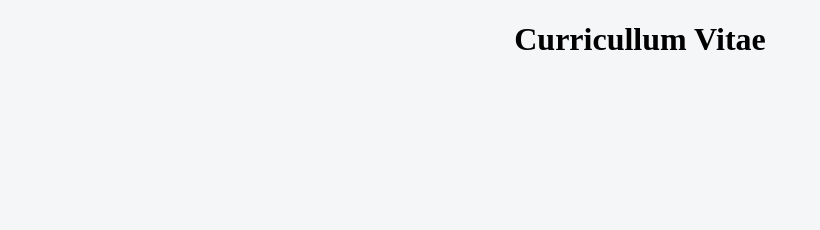
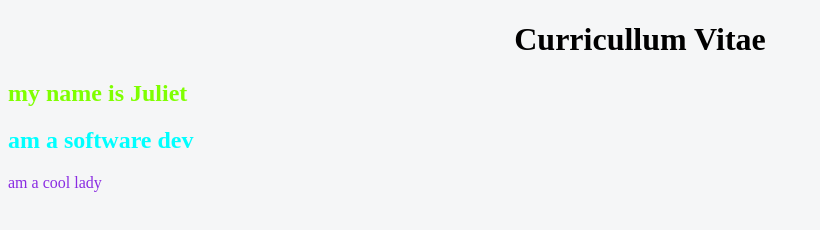
Before and after one commit to misspelz/maxify_cv, a plain HTML site: page index.html in a window 1280 px wide. Shown: the whole page, without its empty margins (0-820 px from the left). Drawn offline with Linux system fonts and the light colour scheme.

Commit message:
explained class and id

```diff
--- a/index.css
+++ b/index.css
@@ -11,3 +11,14 @@ body{
 h1{
   text-align: center;
 }
+h2{
+  color: aqua;
+}
+
+.juliet{
+  color: chartreuse;
+}
+
+#pelz{
+  color: blueviolet;
+}
--- a/index.html
+++ b/index.html
@@ -18,5 +18,8 @@
     <!-- <h1 style="color: blue; background-color: aqua;">Curricullum Vitae</h1> -->
 
     <h1>Curricullum Vitae</h1>
+    <h2 class="juliet">my name is Juliet</h2>
+    <h2>am a software dev</h2>
+    <p id="pelz">am a cool lady</p>
   </body>
 </html>
```
